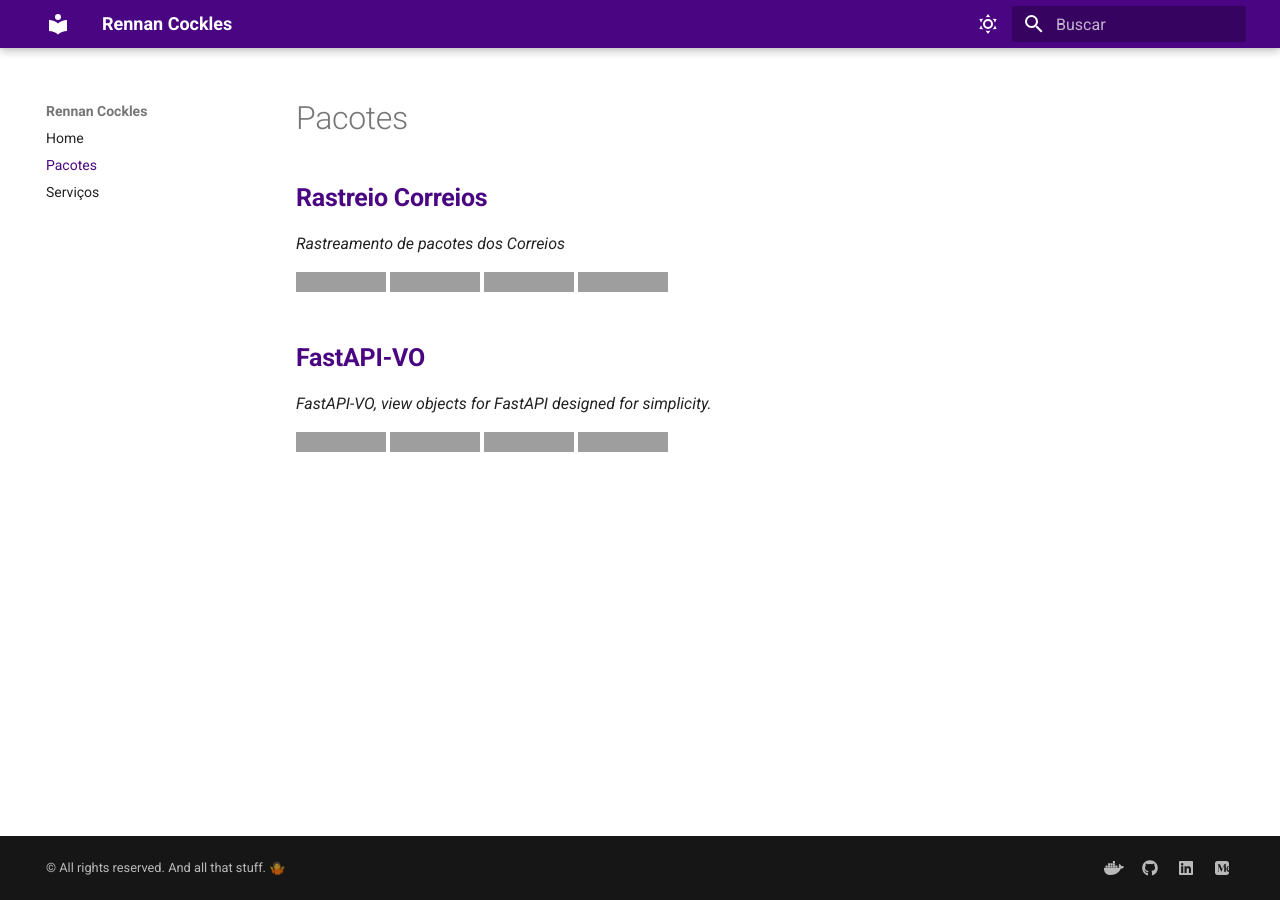
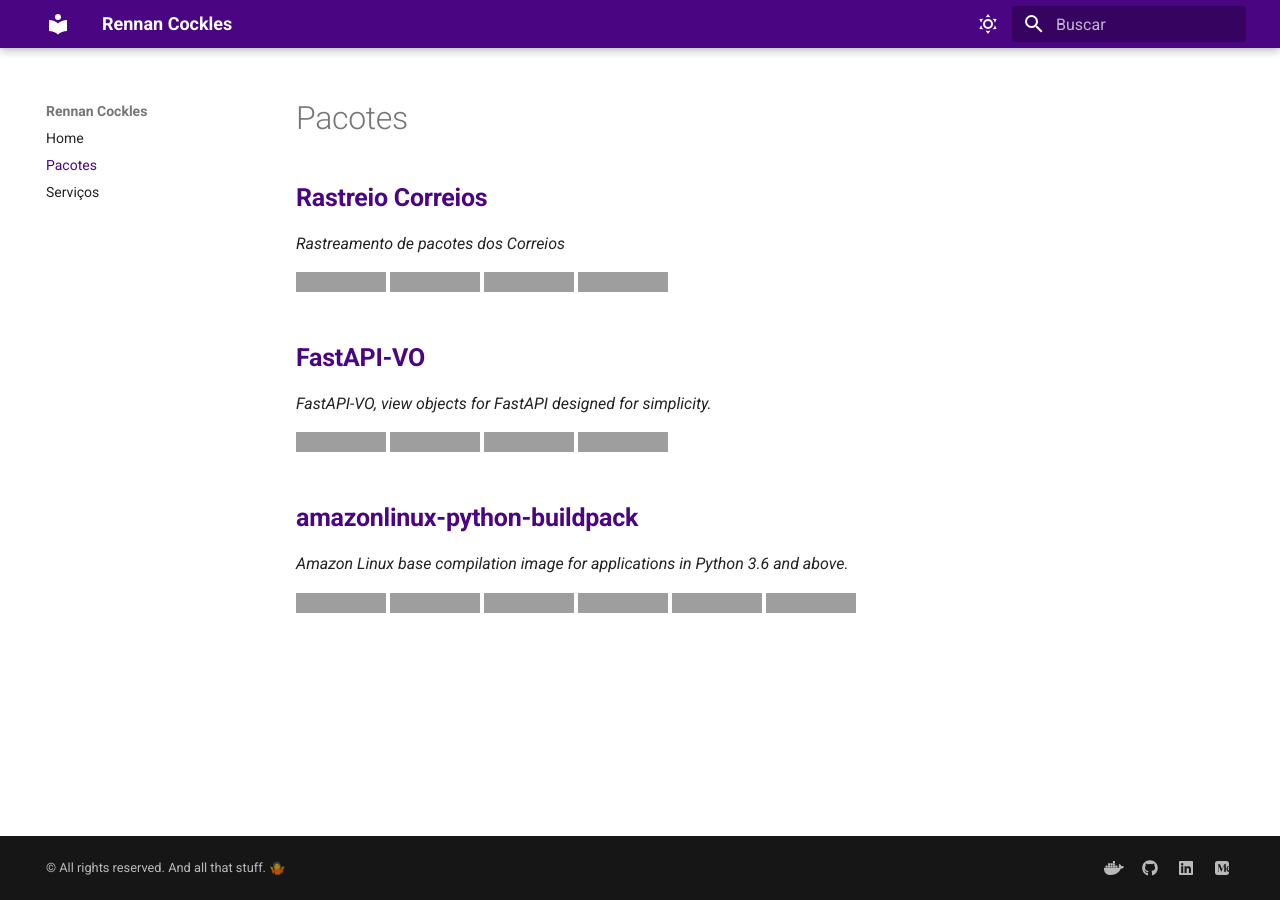
Before and after one commit to rennancockles/rennancockles.github.io, an MkDocs documentation site: the page built from docs/packages.md, in a window 1280 px wide. Built offline with MkDocs 1.6.1 and Material for MkDocs 9.7.7, drawn with Linux system fonts in a browser that asks for light colours; grey boxes are pictures that could not be loaded.

Commit message:
add new package

```diff
--- a/docs/packages.md
+++ b/docs/packages.md
@@ -47,3 +47,33 @@
     </a>
   </p>
 </div>
+
+<div class="package">
+  <h2 class="package-title">
+    <a href="https://fastapi-vo.r3ck.com.br">
+      <strong>amazonlinux-python-buildpack</strong>
+    </a>
+  </h2>
+  <p class="package-description"><em>Amazon Linux base compilation image for applications in Python 3.6 and above.</em></p>
+
+  <p class="package-badges">
+    <a href="https://github.com/rennancockles/amazonlinux-python-buildpack-docker/actions?query=workflow%3ADeploy" target="_blank">
+        <img src="https://img.shields.io/github/workflow/status/rennancockles/amazonlinux-python-buildpack-docker/Deploy?logo=github" alt="Deploy">
+    </a>
+    <a href="https://hub.docker.com/repository/docker/rennancockles/amazonlinux-python-buildpack" target="_blank">
+        <img src="https://img.shields.io/docker/v/rennancockles/amazonlinux-python-buildpack/python3.6?logo=docker" alt="Docker Python 3.6">
+    </a>
+    <a href="https://hub.docker.com/repository/docker/rennancockles/amazonlinux-python-buildpack" target="_blank">
+        <img src="https://img.shields.io/docker/v/rennancockles/amazonlinux-python-buildpack/python3.7?logo=docker" alt="Docker Python 3.7">
+    </a>
+    <a href="https://hub.docker.com/repository/docker/rennancockles/amazonlinux-python-buildpack" target="_blank">
+        <img src="https://img.shields.io/docker/v/rennancockles/amazonlinux-python-buildpack/python3.8?logo=docker" alt="Docker Python 3.8">
+    </a>
+    <a href="https://hub.docker.com/repository/docker/rennancockles/amazonlinux-python-buildpack" target="_blank">
+        <img src="https://img.shields.io/docker/v/rennancockles/amazonlinux-python-buildpack/python3.9?logo=docker" alt="Docker Python 3.9">
+    </a>
+    <a href="https://hub.docker.com/repository/docker/rennancockles/amazonlinux-python-buildpack" target="_blank">
+        <img src="https://img.shields.io/docker/v/rennancockles/amazonlinux-python-buildpack/latest?logo=docker" alt="Docker Latest">
+    </a>
+  </p>
+</div>
```
